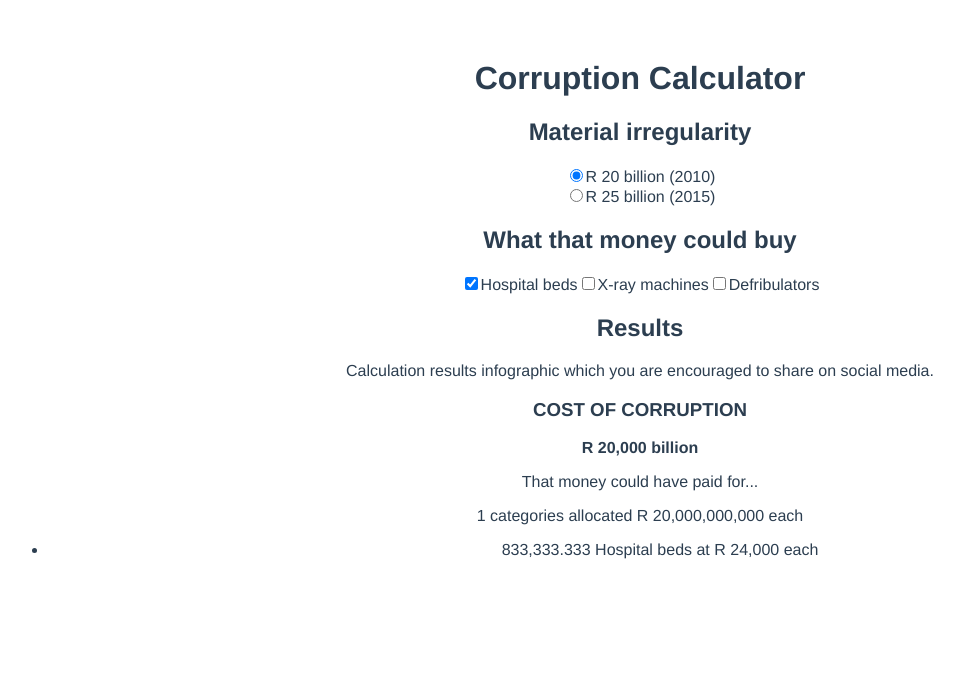
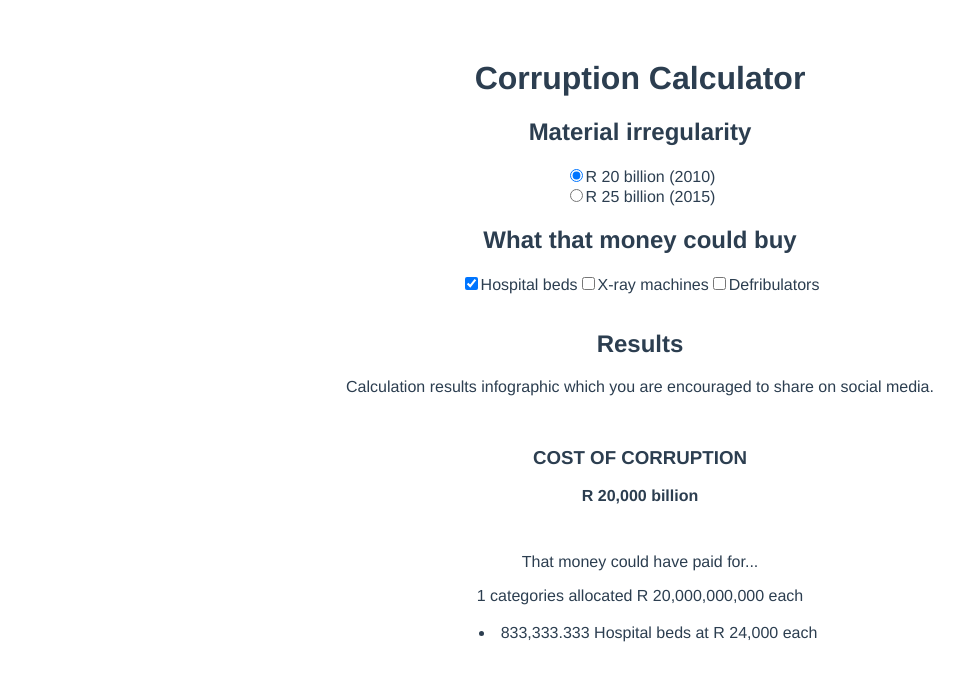
Before and after one commit to MichaelCurrin/corruption-calculator, a Vue app: page / in a window 1280 px wide. Both pictures are taken after a click on the checkbox "Hospital beds". Shown: the top 680 px of the page, without its empty margins (0-964 px from the left). Built offline with nearby package versions, Linux system fonts and the light colour scheme.

Commit message:
update App.vue, Expenses.vue and Results.vue

```diff
--- a/src/App.vue
+++ b/src/App.vue
@@ -2,66 +2,26 @@
   <h1>Corruption Calculator</h1>
 
   <h2>Material irregularity</h2>
-
   <Amount v-model="picked" />
 
   <h2>What that money could buy</h2>
+  <Expenses v-model="checkedExpenses" />
 
-  <div id="multiple-checkboxes">
-    <input type="checkbox" id="hospital-beds" value="hospital-beds" v-model="checkedExpenses" />
-    <label for="hospital-beds">Hospital beds</label>
-
-    <input type="checkbox" id="x-ray-machines" value="x-ray-machines" v-model="checkedExpenses" />
-    <label for="x-ray-machines">X-ray machines</label>
-
-    <input type="checkbox" id="defribulators" value="defribulators" v-model="checkedExpenses" />
-    <label for="defribulators">Defribulators</label>
-  </div>
-
-  <h2>Results</h2>
-  <p>
-    Calculation results infographic which you are encouraged to share on social
-    media.
-  </p>
-
-  <div>
-    <h3>COST OF CORRUPTION</h3>
-
-    <p>
-      <b>R {{ picked.toLocaleString() }} billion</b>
-    </p>
-
-    <div v-if="checkedExpenses.length">
-      <p>That money could have paid for...</p>
-
-      <p>
-        {{ checkedExpenses.length }} categories allocated R
-        {{ ((10 ** 6 * picked) / checkedExpenses.length).toLocaleString() }} each
-      </p>
-
-      <ul>
-        <li v-for="item in checkedExpenses" :key="item.id">
-          {{
-            (
-              (10 ** 6 * picked) /
-              checkedExpenses.length /
-              costing[item].cost
-            ).toLocaleString()
-          }} {{ costing[item].name }} at R {{ costing[item].cost.toLocaleString() }} each
-        </li>
-      </ul>
-    </div>
-  </div>
+  <Results :picked="picked" :checkedExpenses="checkedExpenses" :costing="costing" />
 </template>
 
 <script lang="ts">
 import { defineComponent } from "vue";
 import Amount from "./components/Amount.vue";
+import Expenses from "./components/Expenses.vue";
+import Results from "./components/Results.vue";
 
 export default defineComponent({
   name: "App",
   components: {
     Amount,
+    Expenses,
+    Results,
   },
   data() {
     return {
@@ -86,6 +46,7 @@ export default defineComponent({
 });
 </script>
 
+
 <style>
 #app {
   font-family: Avenir, Helvetica, Arial, sans-serif;
--- a/src/components/Expenses.vue
+++ b/src/components/Expenses.vue
@@ -1,35 +1,19 @@
 <template>
   <div id="multiple-checkboxes">
-    <input
-      type="checkbox"
-      id="hospital-beds"
-      value="hospital-beds"
-      v-model="checkedExpenses"
-      v-on:input="$emit('input', $event.target.value)"
-    />
+    <input type="checkbox" id="hospital-beds" value="hospital-beds"
+      :checked="modelValue.includes('hospital-beds')"
+      @change="updateChecked('hospital-beds', $event.target.checked)" />
     <label for="hospital-beds">Hospital beds</label>
 
-    <input
-      type="checkbox"
-      id="x-ray-machines"
-      value="x-ray-machines"
-      v-model="checkedExpenses"
-      v-on:change="$emit('change', $event.target.checked)"
-    />
+    <input type="checkbox" id="x-ray-machines" value="x-ray-machines"
+      :checked="modelValue.includes('x-ray-machines')"
+      @change="updateChecked('x-ray-machines', $event.target.checked)" />
     <label for="x-ray-machines">X-ray machines</label>
 
-    <input
-      type="checkbox"
-      id="defribulators"
-      value="defribulators"
-      v-model="checkedExpenses"
-      v-on:change="$emit('change', $event.target.checked)"
-    />
+    <input type="checkbox" id="defribulators" value="defribulators"
+      :checked="modelValue.includes('defribulators')"
+      @change="updateChecked('defribulators', $event.target.checked)" />
     <label for="defribulators">Defribulators</label>
-
-    <p>
-      {{ checkedExpenses }}
-    </p>
   </div>
 </template>
 
@@ -38,10 +22,20 @@ import { defineComponent } from "vue";
 
 export default defineComponent({
   name: "Expenses",
-  data() {
-    return {
-      checkedExpenses: [],
-    };
+  props: {
+    modelValue: {
+      type: Array as () => string[],
+      required: true,
+    },
+  },
+  methods: {
+    updateChecked(item: string, isChecked: boolean) {
+      const updated = isChecked
+        ? [...this.modelValue, item]
+        : this.modelValue.filter((i) => i !== item);
+
+      this.$emit("update:modelValue", updated);
+    },
   },
 });
 </script>
--- a/src/components/Results.vue
+++ b/src/components/Results.vue
@@ -1,11 +1,79 @@
 <template>
-  <div></div>
+  <div>
+    <h2>Results</h2>
+    <p>
+      Calculation results infographic which you are encouraged to share on social
+      media.
+    </p>
+
+    <div>
+      <h3>COST OF CORRUPTION</h3>
+
+      <p>
+        <b>R {{ picked.toLocaleString() }} billion</b>
+      </p>
+
+      <div v-if="checkedExpenses.length">
+        <p>That money could have paid for...</p>
+
+        <p>
+          {{ checkedExpenses.length }} categories allocated R
+          {{ ((10 ** 6 * picked) / checkedExpenses.length).toLocaleString() }} each
+        </p>
+
+        <ul>
+          <li v-for="item in checkedExpenses" :key="item">
+            {{
+              (
+                (10 ** 6 * picked) /
+                checkedExpenses.length /
+                costing[item].cost
+              ).toLocaleString()
+            }} {{ costing[item].name }} at R {{ costing[item].cost.toLocaleString() }} each
+          </li>
+        </ul>
+      </div>
+    </div>
+  </div>
 </template>
 
-<script>
+<script lang="ts">
 import { defineComponent } from "vue";
 
 export default defineComponent({
-  name: "Results"
+  name: "Results",
+  props: {
+    picked: {
+      type: Number,
+      required: true,
+    },
+    checkedExpenses: {
+      type: Array as () => string[],
+      required: true,
+    },
+    costing: {
+      type: Object as () => Record<string, { name: string; cost: number }>,
+      required: true,
+    },
+  },
 });
 </script>
+
+<style scoped>
+div {
+  margin: 0 auto;
+  max-width: 800px;
+  padding: 1rem;
+}
+
+ul {
+  list-style-position: inside;
+  padding-left: 1rem;
+  margin-top: 1rem;
+  margin-bottom: 1rem;
+}
+
+li {
+  line-height: 1.5;
+}
+</style>
```
